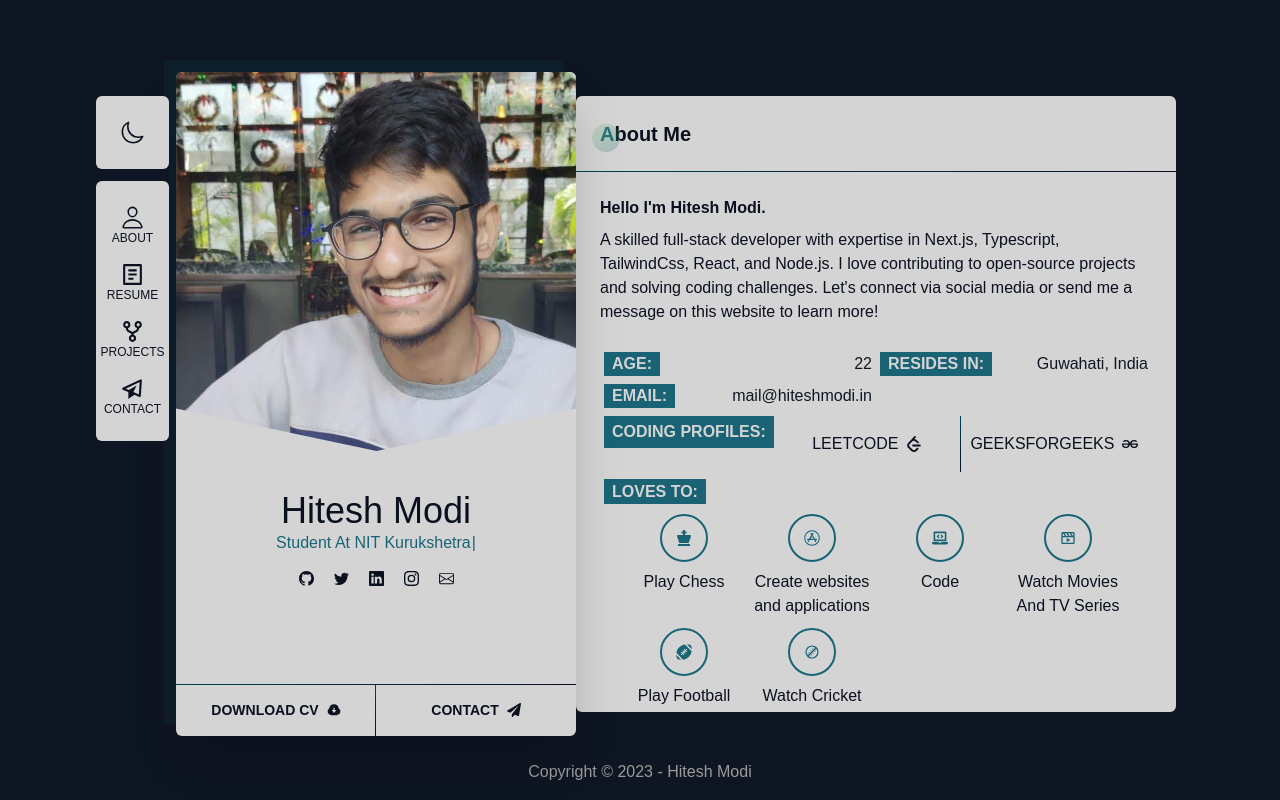
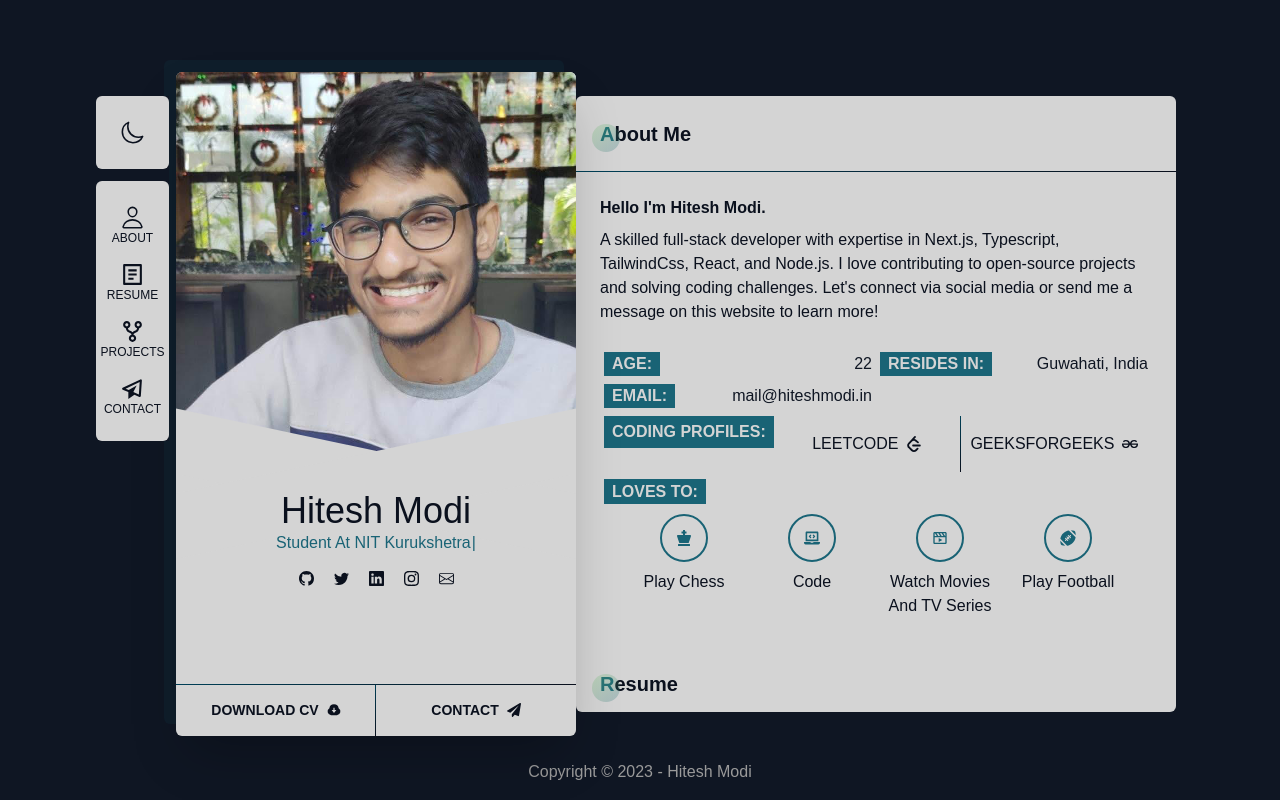
Before and after one commit to hiteshmodi0624/Portfolio, a Next.js app: page / in a window 1280 px wide. Built offline with nearby package versions, Linux system fonts and the light colour scheme; a web font is replaced by a local one.

Commit message:
Update hobbies.tsx

```diff
--- a/components/sections/about/hobbies.tsx
+++ b/components/sections/about/hobbies.tsx
@@ -10,14 +10,12 @@ const Hobbies=()=>{
             </h3>
             <div className="grid text-center grid-cols-[repeat(auto-fit,8rem)] justify-center items-start">
                 <IconWrapper icon={<FaChessKing />} title="Play Chess" />
-                <IconWrapper icon={< FaAppStore/>} title="Create websites and applications" />
                 <IconWrapper icon={<FaLaptopCode />} title="Code" />
                 <IconWrapper
                     icon={<BiMoviePlay />}
                     title="Watch Movies And TV Series"
                 />
                 <IconWrapper icon={<FaFootballBall />} title="Play Football" />
-                <IconWrapper icon={<BiCricketBall />} title="Watch Cricket" />
             </div>
         </div>
     );
```
